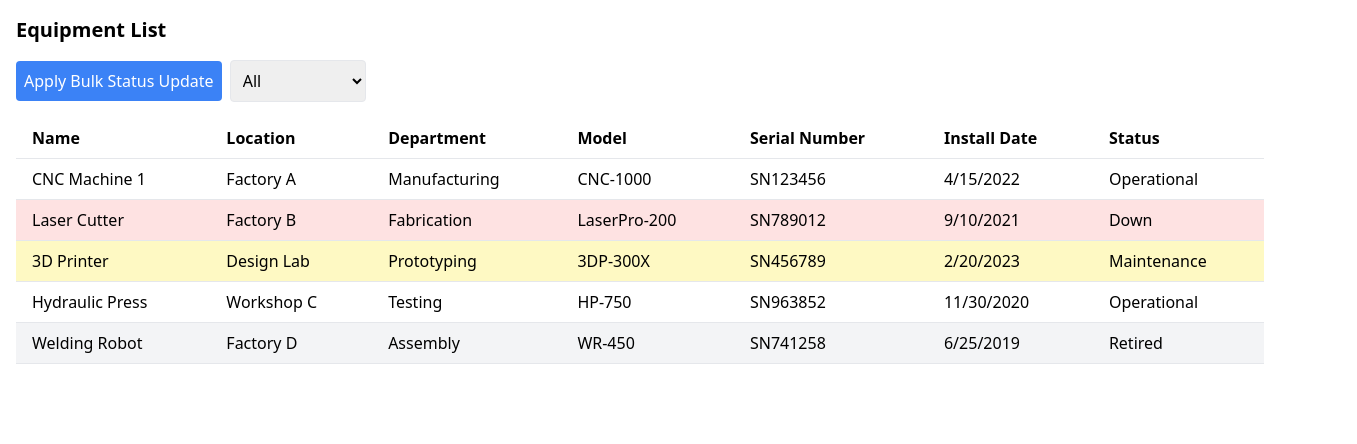
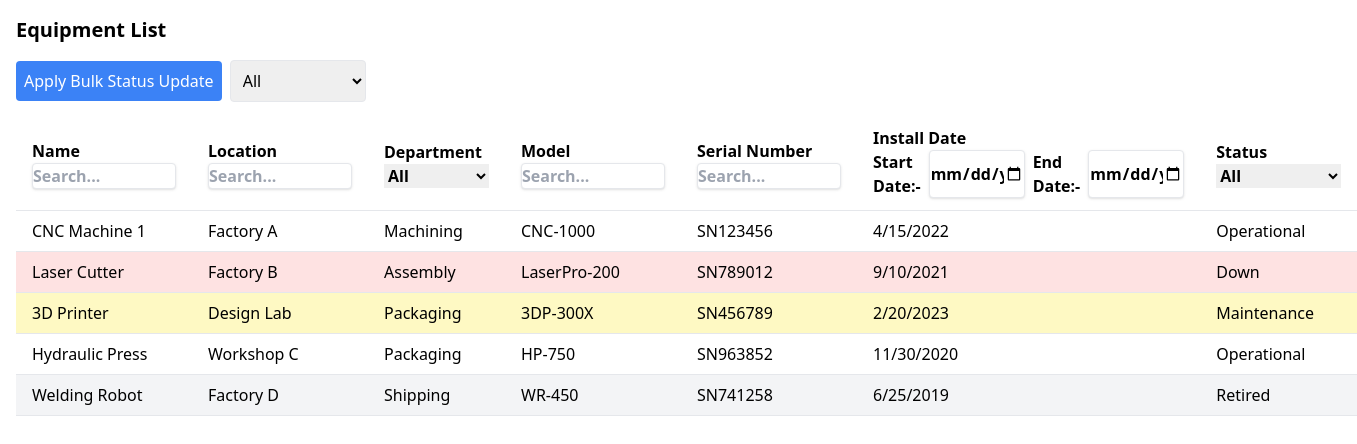
Before and after one commit to mohamed20163858/maintenance-tracking-system-challenge, a Next.js app: page /equipment in a window 1280 px wide. Shown: the top 444 px of the page, 1357 px wide, since content can reach past the window. Built offline with nearby package versions, Linux system fonts and the light colour scheme; data requests are answered from the project's data file.

Commit message:
Finish implementing filtering functions for equipment table

```diff
--- a/app/components/EquipmentTable.tsx
+++ b/app/components/EquipmentTable.tsx
@@ -1,6 +1,6 @@
 "use client";
 
-import { useState, useMemo } from "react";
+import { useState, useMemo, useEffect } from "react";
 import {
   useReactTable,
   flexRender,
@@ -9,9 +9,20 @@ import {
   createColumnHelper,
   SortingFn,
   SortingState,
+  RowData,
+  ColumnFiltersState,
+  getFilteredRowModel,
+  Column,
+  getPaginationRowModel,
 } from "@tanstack/react-table";
 import { Equipment } from "../types/equipment"; // Assuming Equipment type is defined here
 
+declare module "@tanstack/react-table" {
+  //allows us to define custom properties for our columns
+  interface ColumnMeta<TData extends RowData, TValue> {
+    filterVariant?: "text" | "range" | "statusSelect" | "departmentSelect";
+  }
+}
 const EquipmentTable: React.FC<{ data: Equipment[] }> = ({ data }) => {
   const [selectedRows, setSelectedRows] = useState<Set<string>>(new Set());
   const [bulkStatus, setBulkStatus] = useState<
@@ -21,6 +32,8 @@ const EquipmentTable: React.FC<{ data: Equipment[] }> = ({ data }) => {
 
   // Column helper for creating columns
   const columnHelper = createColumnHelper<Equipment>();
+
+  const [columnFilters, setColumnFilters] = useState<ColumnFiltersState>([]);
 
   //custom sorting logic for one of our enum columns
   const sortStatusFn: SortingFn<Equipment> = (rowA, rowB, _columnId) => {
@@ -41,6 +54,9 @@ const EquipmentTable: React.FC<{ data: Equipment[] }> = ({ data }) => {
       }),
       columnHelper.accessor("department", {
         header: "Department",
+        meta: {
+          filterVariant: "departmentSelect",
+        },
       }),
       columnHelper.accessor("model", {
         header: "Model",
@@ -50,11 +66,24 @@ const EquipmentTable: React.FC<{ data: Equipment[] }> = ({ data }) => {
       }),
       columnHelper.accessor("installDate", {
         header: "Install Date",
+        meta: {
+          filterVariant: "range",
+        },
         cell: (info) => new Date(info.getValue()).toLocaleDateString(),
+        filterFn: (row, columnId, filterValue) => {
+          const value: string = row.getValue(columnId);
+          const [start, end] = filterValue as [string, string];
+          if (start && value < start) return false;
+          if (end && value > end) return false;
+          return true;
+        },
       }),
       columnHelper.accessor("status", {
         header: "Status",
         sortingFn: sortStatusFn, //use our custom sorting function for this enum column
+        meta: {
+          filterVariant: "statusSelect",
+        },
         cell: (info) => (
           <span className={`status ${info.getValue().toLowerCase()}`}>
             {info.getValue()}
@@ -69,12 +98,16 @@ const EquipmentTable: React.FC<{ data: Equipment[] }> = ({ data }) => {
   const table = useReactTable({
     data,
     columns,
+    filterFns: {},
     state: {
       sorting,
+      columnFilters,
     },
     getCoreRowModel: getCoreRowModel(),
     getSortedRowModel: getSortedRowModel(),
+    getFilteredRowModel: getFilteredRowModel(), //client side filtering
     onSortingChange: setSorting,
+    onColumnFiltersChange: setColumnFilters,
   });
 
   // Function to toggle row selection
@@ -160,6 +193,11 @@ const EquipmentTable: React.FC<{ data: Equipment[] }> = ({ data }) => {
                       desc: " 🔽",
                     }[header.column.getIsSorted() as string] ?? null}
                   </div>
+                  {header.column.getCanFilter() ? (
+                    <div>
+                      <Filter column={header.column} />
+                    </div>
+                  ) : null}
                 </th>
               ))}
             </tr>
@@ -197,4 +235,107 @@ const EquipmentTable: React.FC<{ data: Equipment[] }> = ({ data }) => {
   );
 };
 
+function Filter({ column }: { column: Column<any, unknown> }) {
+  const columnFilterValue = column.getFilterValue();
+  const { filterVariant } = column.columnDef.meta ?? {};
+
+  return filterVariant === "range" ? (
+    <div>
+      <div className="flex space-x-2">
+        {/* See faceted column filters example for startDate endDate values functionality */}
+        <label htmlFor="equipment-start-date">Start Date:- </label>
+        <DebouncedInput
+          type="date"
+          id="equipment-start-date"
+          value={(columnFilterValue as [string, string])?.[0] ?? ""}
+          onChange={(value) =>
+            column.setFilterValue((old: [string, string]) => [value, old?.[1]])
+          }
+          placeholder={`Start Date`}
+          className="w-24 border shadow rounded"
+        />
+        <label htmlFor="equipment-end-date">End Date:- </label>
+        <DebouncedInput
+          type="date"
+          id="equipment-end-date"
+          value={(columnFilterValue as [string, string])?.[1] ?? ""}
+          onChange={(value) =>
+            column.setFilterValue((old: [string, string]) => [old?.[0], value])
+          }
+          placeholder={`End Date`}
+          className="w-24 border shadow rounded"
+        />
+      </div>
+      <div className="h-1" />
+    </div>
+  ) : filterVariant === "statusSelect" ? (
+    <select
+      onChange={(e) => column.setFilterValue(e.target.value)}
+      value={columnFilterValue?.toString()}
+    >
+      {/* See faceted column filters example for dynamic select options */}
+      <option value="">All</option>
+      <option value="Operational">Operational</option>
+      <option value="Maintenance">Maintenance</option>
+      <option value="Down">Down</option>
+      <option value="Retired">Retired</option>
+    </select>
+  ) : filterVariant === "departmentSelect" ? (
+    <select
+      onChange={(e) => column.setFilterValue(e.target.value)}
+      value={columnFilterValue?.toString()}
+    >
+      {/* See faceted column filters example for dynamic select options */}
+      <option value="">All</option>
+      <option value="Machining">Machining</option>
+      <option value="Assembly">Assembly</option>
+      <option value="Packaging">Packaging</option>
+      <option value="Shipping">Shipping</option>
+    </select>
+  ) : (
+    <DebouncedInput
+      className="w-36 border shadow rounded"
+      onChange={(value) => column.setFilterValue(value)}
+      placeholder={`Search...`}
+      type="text"
+      value={(columnFilterValue ?? "") as string}
+    />
+    // See faceted column filters example for datalist search suggestions
+  );
+}
+
+// A typical debounced input react component
+function DebouncedInput({
+  value: initialValue,
+  onChange,
+  debounce = 500,
+  ...props
+}: {
+  value: string | number;
+  onChange: (value: string | number) => void;
+  debounce?: number;
+} & Omit<React.InputHTMLAttributes<HTMLInputElement>, "onChange">) {
+  const [value, setValue] = useState(initialValue);
+
+  useEffect(() => {
+    setValue(initialValue);
+  }, [initialValue]);
+
+  useEffect(() => {
+    const timeout = setTimeout(() => {
+      onChange(value);
+    }, debounce);
+
+    return () => clearTimeout(timeout);
+  }, [value]);
+
+  return (
+    <input
+      {...props}
+      value={value}
+      onChange={(e) => setValue(e.target.value)}
+    />
+  );
+}
+
 export default EquipmentTable;
--- a/db.json
+++ b/db.json
@@ -4,7 +4,7 @@
       "id": "1",
       "name": "CNC Machine 1",
       "location": "Factory A",
-      "department": "Manufacturing",
+      "department": "Machining",
       "model": "CNC-1000",
       "serialNumber": "SN123456",
       "installDate": "2022-04-15",
@@ -14,7 +14,7 @@
       "id": "2",
       "name": "Laser Cutter",
       "location": "Factory B",
-      "department": "Fabrication",
+      "department": "Assembly",
       "model": "LaserPro-200",
       "serialNumber": "SN789012",
       "installDate": "2021-09-10",
@@ -24,7 +24,7 @@
       "id": "3",
       "name": "3D Printer",
       "location": "Design Lab",
-      "department": "Prototyping",
+      "department": "Packaging",
       "model": "3DP-300X",
       "serialNumber": "SN456789",
       "installDate": "2023-02-20",
@@ -34,7 +34,7 @@
       "id": "4",
       "name": "Hydraulic Press",
       "location": "Workshop C",
-      "department": "Testing",
+      "department": "Packaging",
       "model": "HP-750",
       "serialNumber": "SN963852",
       "installDate": "2020-11-30",
@@ -44,7 +44,7 @@
       "id": "5",
       "name": "Welding Robot",
       "location": "Factory D",
-      "department": "Assembly",
+      "department": "Shipping",
       "model": "WR-450",
       "serialNumber": "SN741258",
       "installDate": "2019-06-25",
```
